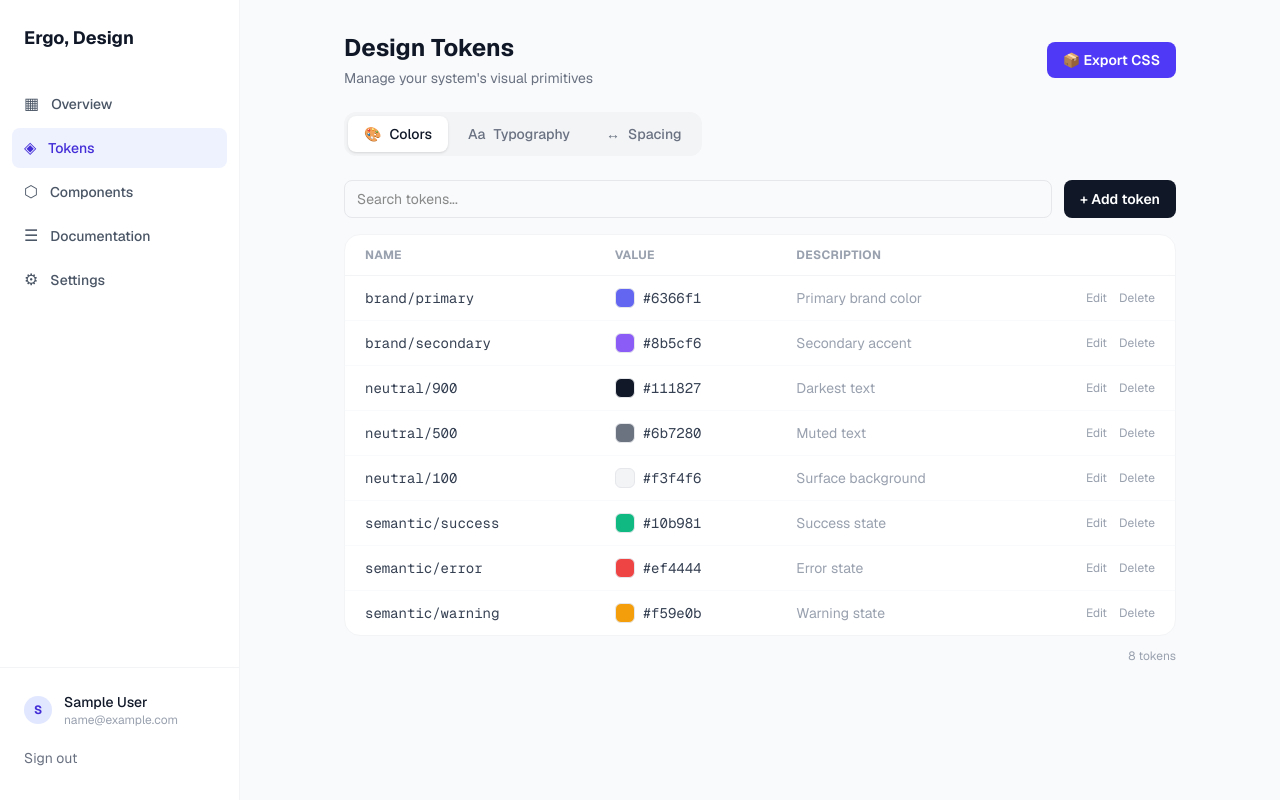
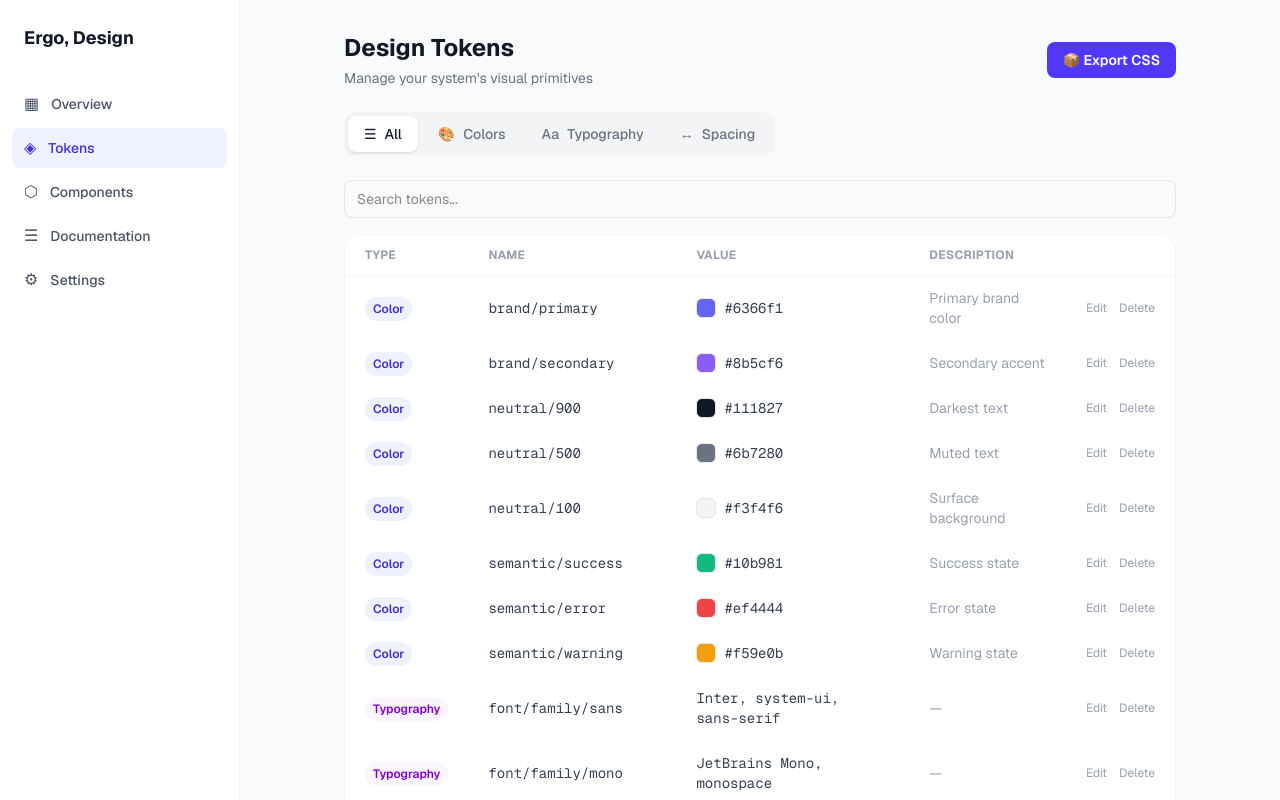
Before and after one commit to leftbrainaudio/firstproject, a Next.js app: page /dashboard/tokens in a window 1280 px wide. Shown: the top 800 px of the page. Built offline with nearby package versions, Linux system fonts and the light colour scheme; sample sign-in values are in the browser's storage; what @designbase/components would draw is missing.

Commit message:
Add All tab to tokens page as first option
Shows all token types in a single table with a Type badge column.
Edit/delete work across types in All view; Add token is only available
on specific type tabs.

Co-Authored-By: Claude Sonnet 4.6 <noreply@anthropic.com>

```diff
--- a/app/dashboard/tokens/page.tsx
+++ b/app/dashboard/tokens/page.tsx
@@ -3,6 +3,7 @@
 import { useState } from "react";
 
 type TokenType = "color" | "typography" | "spacing";
+type ActiveTab = "all" | TokenType;
 
 interface Token {
   id: string;
@@ -10,6 +11,8 @@ interface Token {
   value: string;
   description?: string;
 }
+
+type TokenRow = Token & { type: TokenType };
 
 const initialTokens: Record<TokenType, Token[]> = {
   color: [
@@ -47,18 +50,25 @@ const initialTokens: Record<TokenType, Token[]> = {
   ],
 };
 
-const tabLabels: { key: TokenType; label: string; icon: string }[] = [
-  { key: "color", label: "Colors", icon: "🎨" },
+const tabLabels: { key: ActiveTab; label: string; icon: string }[] = [
+  { key: "all",        label: "All",        icon: "☰"  },
+  { key: "color",      label: "Colors",     icon: "🎨" },
   { key: "typography", label: "Typography", icon: "Aa" },
-  { key: "spacing", label: "Spacing", icon: "↔" },
+  { key: "spacing",    label: "Spacing",    icon: "↔"  },
 ];
+
+const typeBadge: Record<TokenType, { label: string; cls: string }> = {
+  color:      { label: "Color",      cls: "bg-indigo-50 text-indigo-700" },
+  typography: { label: "Typography", cls: "bg-purple-50 text-purple-700" },
+  spacing:    { label: "Spacing",    cls: "bg-teal-50 text-teal-700"     },
+};
 
 function isHexColor(val: string) {
   return /^#[0-9a-fA-F]{3,8}$/.test(val);
 }
 
 export default function TokensPage() {
-  const [activeTab, setActiveTab] = useState<TokenType>("color");
+  const [activeTab, setActiveTab] = useState<ActiveTab>("all");
   const [tokens, setTokens] = useState(initialTokens);
   const [editing, setEditing] = useState<string | null>(null);
   const [draft, setDraft] = useState<Partial<Token>>({});
@@ -67,8 +77,26 @@ export default function TokensPage() {
   const [search, setSearch] = useState("");
   const [saved, setSaved] = useState(false);
 
-  const filtered = tokens[activeTab].filter(
-    (t) => t.name.toLowerCase().includes(search.toLowerCase()) || t.value.toLowerCase().includes(search.toLowerCase())
+  function tokenTypeById(id: string): TokenType {
+    for (const type of ["color", "typography", "spacing"] as TokenType[]) {
+      if (tokens[type].some((t) => t.id === id)) return type;
+    }
+    return "color";
+  }
+
+  const allRows: TokenRow[] = (["color", "typography", "spacing"] as TokenType[]).flatMap(
+    (type) => tokens[type].map((t) => ({ ...t, type }))
+  );
+
+  const sourceList: TokenRow[] =
+    activeTab === "all"
+      ? allRows
+      : tokens[activeTab].map((t) => ({ ...t, type: activeTab }));
+
+  const filtered = sourceList.filter(
+    (t) =>
+      t.name.toLowerCase().includes(search.toLowerCase()) ||
+      t.value.toLowerCase().includes(search.toLowerCase())
   );
 
   function startEdit(token: Token) {
@@ -78,23 +106,25 @@ export default function TokensPage() {
 
   function saveEdit() {
     if (!editing) return;
+    const type = tokenTypeById(editing);
     setTokens((prev) => ({
       ...prev,
-      [activeTab]: prev[activeTab].map((t) => (t.id === editing ? { ...t, ...draft } : t)),
+      [type]: prev[type].map((t) => (t.id === editing ? { ...t, ...draft } : t)),
     }));
     setEditing(null);
     setDraft({});
   }
 
   function deleteToken(id: string) {
+    const type = tokenTypeById(id);
     setTokens((prev) => ({
       ...prev,
-      [activeTab]: prev[activeTab].filter((t) => t.id !== id),
+      [type]: prev[type].filter((t) => t.id !== id),
     }));
   }
 
   function addToken() {
-    if (!newToken.name || !newToken.value) return;
+    if (!newToken.name || !newToken.value || activeTab === "all") return;
     const token: Token = {
       id: `${activeTab[0]}${Date.now()}`,
       name: newToken.name,
@@ -120,6 +150,10 @@ export default function TokensPage() {
     setSaved(true);
     setTimeout(() => setSaved(false), 2000);
   }
+
+  const totalCount = activeTab === "all"
+    ? allRows.length
+    : tokens[activeTab].length;
 
   return (
     <div className="p-8 max-w-4xl mx-auto font-[family-name:var(--font-geist-sans)]">
@@ -160,16 +194,18 @@ export default function TokensPage() {
           placeholder="Search tokens..."
           className="flex-1 border border-gray-200 rounded-lg px-3 py-2 text-sm outline-none focus:ring-2 focus:ring-indigo-500 focus:border-transparent"
         />
+        {activeTab !== "all" && (
           <button
             onClick={() => setAdding(true)}
             className="px-4 py-2 bg-gray-900 text-white text-sm font-semibold rounded-lg hover:bg-gray-700 transition-colors"
           >
             + Add token
           </button>
+        )}
       </div>
 
       {/* Add Token Form */}
-      {adding && (
+      {adding && activeTab !== "all" && (
         <div className="bg-indigo-50 border border-indigo-200 rounded-2xl p-4 mb-4 flex flex-col gap-3">
           <p className="text-sm font-semibold text-indigo-800">New token</p>
           <div className="grid grid-cols-2 gap-3">
@@ -203,7 +239,7 @@ export default function TokensPage() {
         </div>
       )}
 
-      {/* Token List */}
+      {/* Token Table */}
       <div className="bg-white rounded-2xl border border-gray-100 overflow-hidden">
         {filtered.length === 0 ? (
           <div className="py-16 text-center text-gray-400 text-sm">No tokens found.</div>
@@ -211,6 +247,7 @@ export default function TokensPage() {
           <table className="w-full text-sm">
             <thead>
               <tr className="border-b border-gray-100 text-xs font-semibold text-gray-400 uppercase tracking-wide">
+                {activeTab === "all" && <th className="text-left px-5 py-3">Type</th>}
                 <th className="text-left px-5 py-3">Name</th>
                 <th className="text-left px-5 py-3">Value</th>
                 <th className="text-left px-5 py-3 hidden sm:table-cell">Description</th>
@@ -219,9 +256,19 @@ export default function TokensPage() {
             </thead>
             <tbody>
               {filtered.map((token, i) => (
-                <tr key={token.id} className={`border-b border-gray-50 hover:bg-gray-50/50 transition-colors ${i === filtered.length - 1 ? "border-b-0" : ""}`}>
+                <tr
+                  key={token.id}
+                  className={`border-b border-gray-50 hover:bg-gray-50/50 transition-colors ${i === filtered.length - 1 ? "border-b-0" : ""}`}
+                >
                   {editing === token.id ? (
                     <>
+                      {activeTab === "all" && (
+                        <td className="px-5 py-3">
+                          <span className={`text-xs font-semibold px-2 py-1 rounded-full ${typeBadge[token.type].cls}`}>
+                            {typeBadge[token.type].label}
+                          </span>
+                        </td>
+                      )}
                       <td className="px-5 py-3">
                         <input
                           value={draft.name ?? ""}
@@ -263,6 +310,13 @@ export default function TokensPage() {
                     </>
                   ) : (
                     <>
+                      {activeTab === "all" && (
+                        <td className="px-5 py-3">
+                          <span className={`text-xs font-semibold px-2 py-1 rounded-full ${typeBadge[token.type].cls}`}>
+                            {typeBadge[token.type].label}
+                          </span>
+                        </td>
+                      )}
                       <td className="px-5 py-3 font-mono text-gray-700">{token.name}</td>
                       <td className="px-5 py-3">
                         <div className="flex items-center gap-2">
@@ -292,7 +346,9 @@ export default function TokensPage() {
       </div>
 
       <p className="text-xs text-gray-400 mt-3 text-right">
-        {tokens[activeTab].length} token{tokens[activeTab].length !== 1 ? "s" : ""}
+        {filtered.length !== totalCount
+          ? `${filtered.length} of ${totalCount}`
+          : totalCount} token{totalCount !== 1 ? "s" : ""}
       </p>
     </div>
   );
```
Lines whose indentation alone changed are shown as unchanged.
